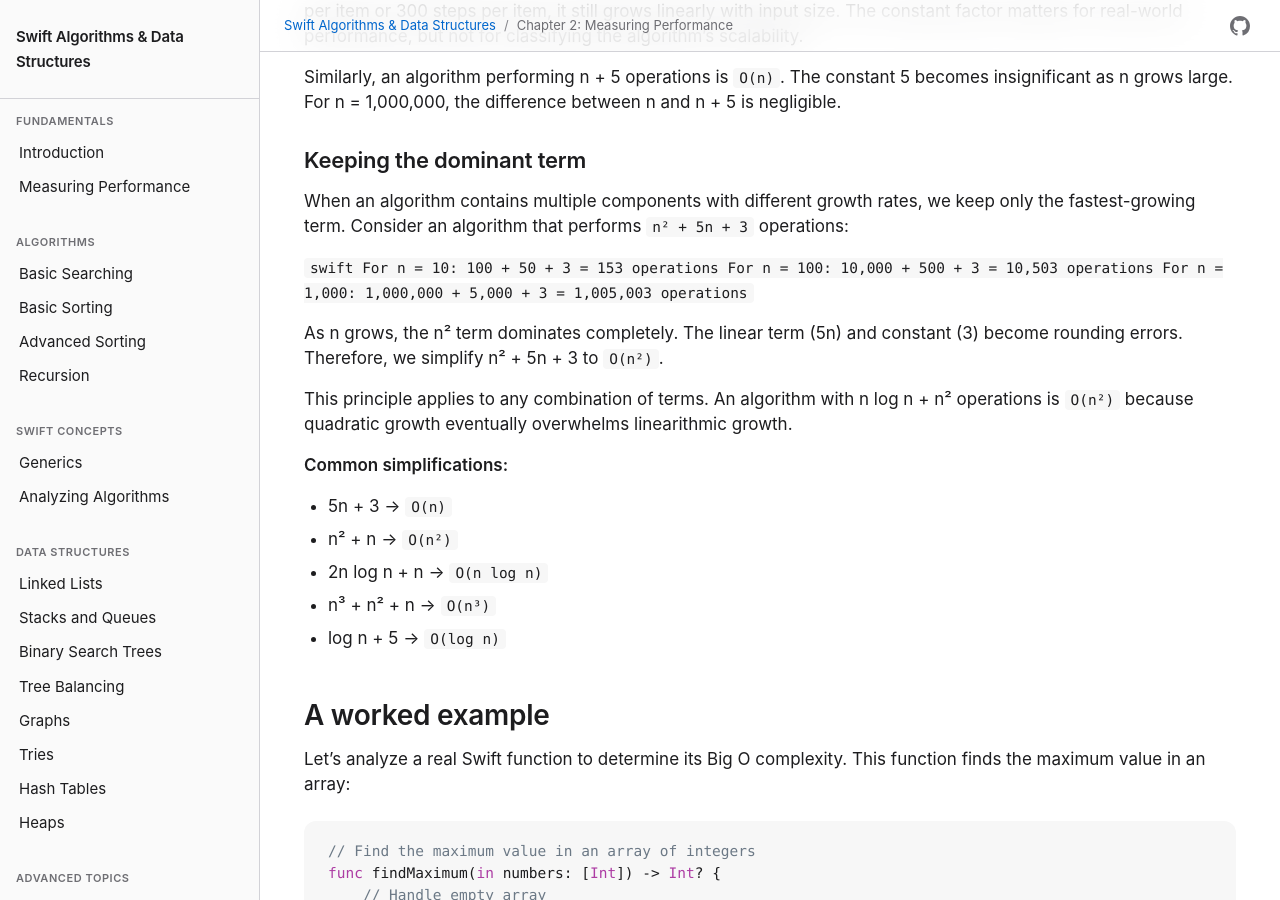
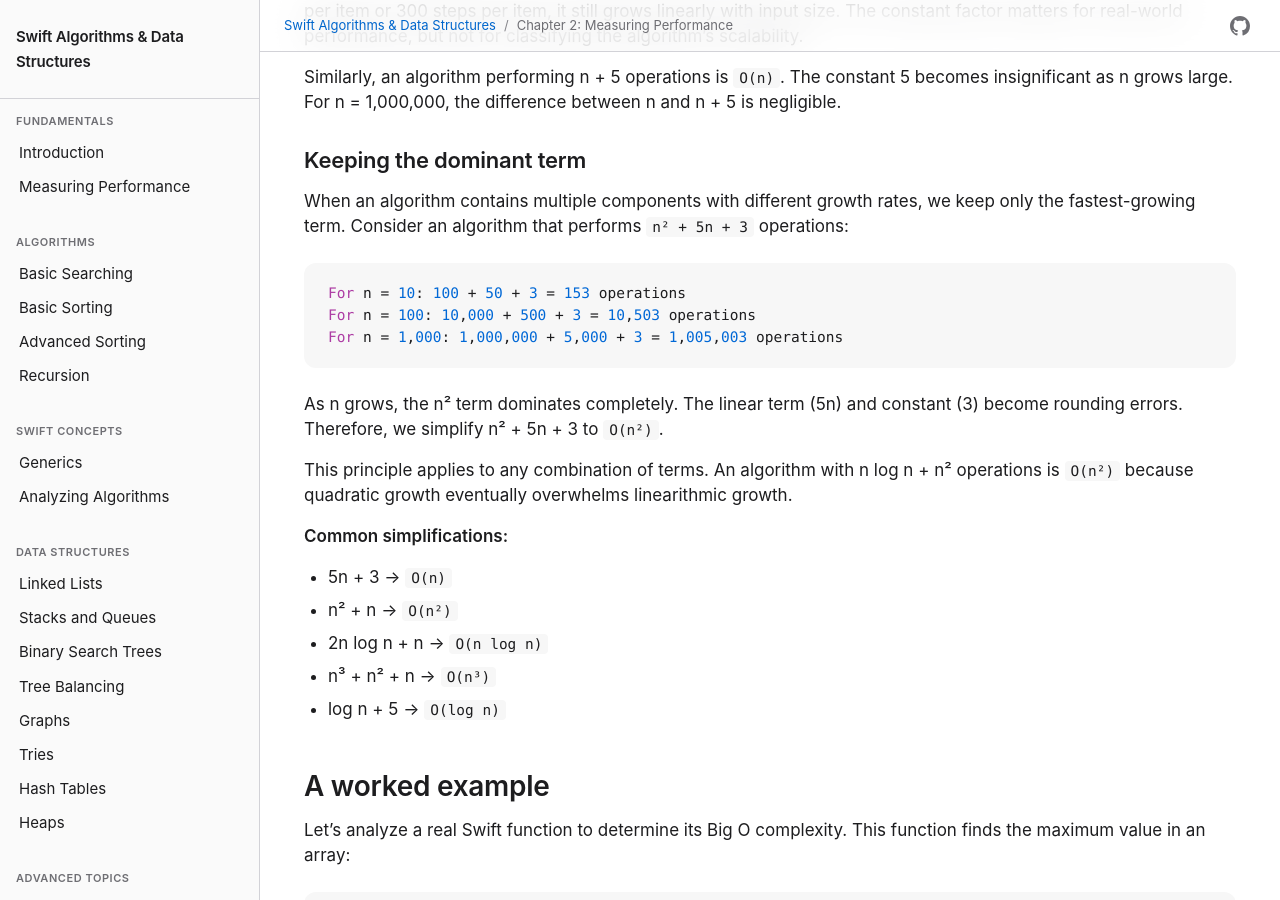
Before and after one commit to waynewbishop/swift-algorithms, a Jekyll site: the page built from 02-measuring-performance.md, in a window 1280 px wide and 900 px high, scrolled down 2876 px. Built offline with Jekyll 4.4.1, drawn with Linux system fonts in a browser that asks for light colours.

Commit message:
fix: code comment block syntax..

````diff
--- a/02-measuring-performance.md
+++ b/02-measuring-performance.md
@@ -82,11 +82,11 @@ Similarly, an algorithm performing n + 5 operations is `O(n)`. The constant 5 be
 
 When an algorithm contains multiple components with different growth rates, we keep only the fastest-growing term. Consider an algorithm that performs `n² + 5n + 3` operations:
 
-``swift
+```swift
 For n = 10: 100 + 50 + 3 = 153 operations
 For n = 100: 10,000 + 500 + 3 = 10,503 operations
 For n = 1,000: 1,000,000 + 5,000 + 3 = 1,005,003 operations
-``
+```
 
 As n grows, the n² term dominates completely. The linear term (5n) and constant (3) become rounding errors. Therefore, we simplify n² + 5n + 3 to `O(n²)`.
 
````
